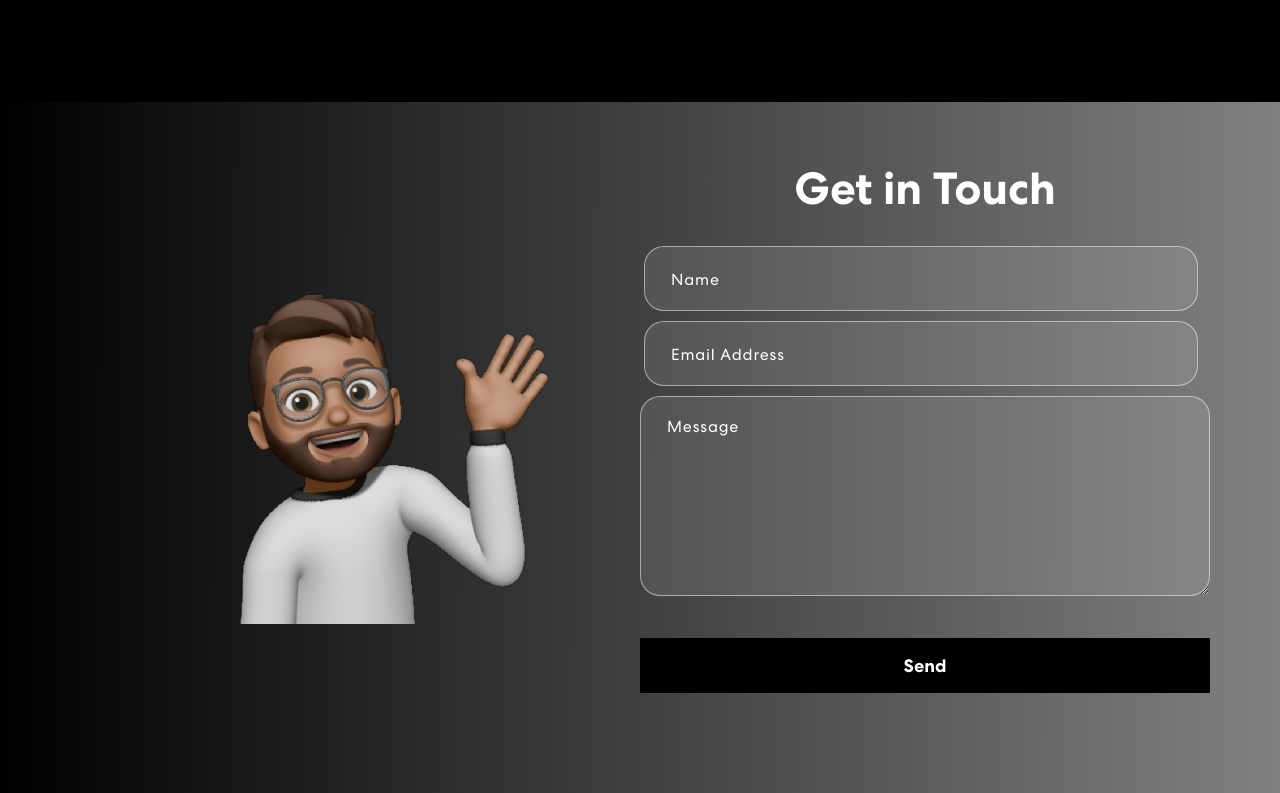
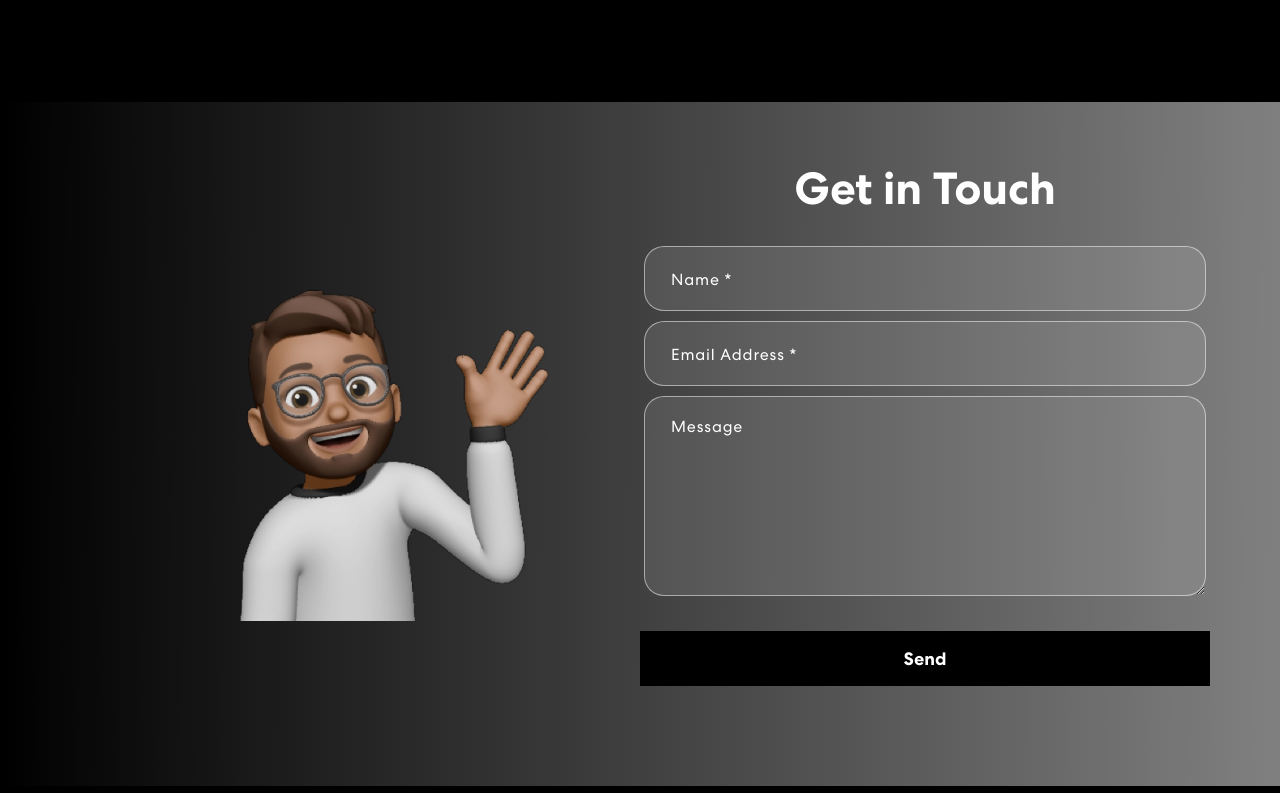
Before and after one commit to SriRamaD/Portfolio-Website, a React (Create React App) app: page / in a window 1280 px wide. Shown: the part 3123-3916 px from the top of the page. Built offline with nearby package versions, Linux system fonts and the light colour scheme.

Commit message:
Styling changes to Connect section and title, logo of the page

```diff
--- a/package.json
+++ b/package.json
@@ -21,6 +21,7 @@
     "react-dom": "^18.3.1",
     "react-multi-carousel": "^2.8.5",
     "react-scripts": "5.0.1",
+    "react-toastify": "^11.0.3",
     "smtpjs": "^0.0.1",
     "web-vitals": "^4.2.4"
   },
--- a/public/index.html
+++ b/public/index.html
@@ -24,7 +24,7 @@
       work correctly both with client-side routing and a non-root public URL.
       Learn how to configure a non-root public URL by running `npm run build`.
     -->
-    <title>React App</title>
+    <title>Sri Rama's Portfolio</title>
   </head>
   <body>
     <noscript>You need to enable JavaScript to run this app.</noscript>
--- a/src/App.css
+++ b/src/App.css
@@ -682,14 +682,34 @@ transition: 0.4s ease-in-out;
   width: 100%;
 }
 
+/* Success message styling */
+.success-message {
+  color: green;
+  font-size: 16px;
+  font-weight: bold;
+  margin-top: 10px;
+  text-align: center;
+}
+
+/* Error message styling */
+.error-message {
+  color: red;
+  font-size: 16px;
+  font-weight: bold;
+  margin-top: 10px;
+  text-align: center;
+}
+
+.modal-content {
+  background-color: #333; /* Dark background for modal */
+  border-radius: 15px;
+  color: white;
+}
+
 /************ Footer Css ************/
 .footer {
   padding: 20px 0 20px 0;
   text-align: center;
-  /* background-image: url('./assets/img/footer-bg.png'); */
-  /* background-position: center center;
-  background-size: cover;
-  background-repeat: no-repeat; */
 }
 .footer img {
   width: 26%;
@@ -701,8 +721,6 @@ transition: 0.4s ease-in-out;
   letter-spacing: 0.5px;
   margin-top: 20px;
 }
-
-
 
 .App {
   text-align: center;
--- a/src/components/Connect.js
+++ b/src/components/Connect.js
@@ -1,19 +1,26 @@
 import { useState } from "react";
-import { Container, Row, Col } from "react-bootstrap";
+import { Container, Row, Col, Modal } from "react-bootstrap";
 import Image1 from "../assets/images/Hi1.png";
-import emailjs from "@emailjs/browser"; // Import EmailJS
-
+import emailjs from "@emailjs/browser";
 export const Connect = () => {
-  const[name, setName] = useState('');
-  const[email, setEmail] = useState('');
-  const[message, setMessage] = useState('');
-
+  const [name, setName] = useState('');
+  const [email, setEmail] = useState('');
+  const [message, setMessage] = useState('');
   const [buttonText, setButtonText] = useState('Send');
-  // const [status, setStatus] = useState({});
+  const [status, setStatus] = useState('');
+  const [showModal, setShowModal] = useState(false);
 
   const handleSubmit = async (e) => {
     e.preventDefault();
+
+    // Basic validation to check if name and email are provided
+    if (!name || !email) {
+      setStatus('Name and Email are required!');
+      return;
+    }
+
     setButtonText('Sending...');
+
     const serviceId = 'service_l2qtlpr';
     const templateId = 'template_rcjwrmo';
     const publicKey = 'Df6yH3EgWBAtkbXXG';
@@ -31,11 +38,19 @@ export const Connect = () => {
         setName('');
         setEmail('');
         setMessage('');
+        setStatus('Email sent successfully!');  // Success message
+        setButtonText('Send');
+        setTimeout(() => setStatus(''), 3000);
+        setShowModal(true);
+        setTimeout(() => {
+          setShowModal(false);
+        }, 4000);
       })
       .catch((error) => {
         console.error('Error sending email:', error);
+        setStatus('Something went wrong. Please try again later.'); // Error message
+        setButtonText('Send');
       });
-
   };
 
   return (
@@ -48,37 +63,57 @@ export const Connect = () => {
           <Col md={6}>
             <h2>Get in Touch</h2>
             <form onSubmit={handleSubmit}>
-              <Row>
-                <Col sm={6} className="px-1">
-                  <input type="text" value={name} placeholder="Name" onChange={(e) => setName(e.target.value)} />
-                </Col>
+              <Row sm={6} className="px-1">
+                <input
+                  type="text"
+                  value={name}
+                  placeholder="Name *"
+                  onChange={(e) => setName(e.target.value)}
+                  required
+                />
               </Row>
-                {/* <Col sm={6} className="px-1">
-                  <input type="text" value={formDetails.lastName} placeholder="Last Name" onChange={(e) => onFormUpdate('lastName', e.target.value)} />
-                </Col> */}
-                <Row>
-                <Col sm={6} className="px-1">
-                  <input type="email" value={email} placeholder="Email Address" onChange={(e) => setEmail(e.target.value)} />
-                </Col>
+              <Row sm={6} className="px-1">
+                <input
+                  type="email"
+                  value={email}
+                  placeholder="Email Address *"
+                  onChange={(e) => setEmail(e.target.value)}
+                  required
+                />
               </Row>
-                {/* <Col sm={6} className="px-1">
-                  <input type="tel" value={formDetails.phone} placeholder="Phone Number" onChange={(e) => onFormUpdate('phone', e.target.value)} />
-                </Col> */}
-                <Row>
-                <Col sm={6} className="px-0">
-                  <textarea rows={6} value={message} placeholder="Message" onChange={(e) => setMessage(e.target.value)} />
-                </Col>
+              <Row sm={6} className="px-1">
+                <textarea
+                  rows={6}
+                  value={message}
+                  placeholder="Message"
+                  onChange={(e) => setMessage(e.target.value)}
+                />
               </Row>
               <Row>
                 <button type="submit">
                   <span>{buttonText}</span>
                 </button>
               </Row>
-                {/* {status.message && <Col><p className={status.success ? "success" : "danger"}>{status.message}</p></Col>} */}
+
+              {/* Displaying status messages */}
+              {status && (
+                <Col>
+                  <p
+                    className={status.includes('successfully') ? "success-message" : "error-message"}
+                  >
+                    {status}
+                  </p>
+                </Col>
+              )}
             </form>
           </Col>
         </Row>
       </Container>
+      <Modal show={showModal} onHide={() => setShowModal(false)}>
+        <Modal.Body>
+          Thank you for reaching out! I'll be in touch soon 🎉
+        </Modal.Body>
+      </Modal>
     </section>
   );
 };
```
Also changed, not shown: 2 other files (tests, documents, lock files or other folders). Lines whose indentation alone changed are shown as unchanged.
